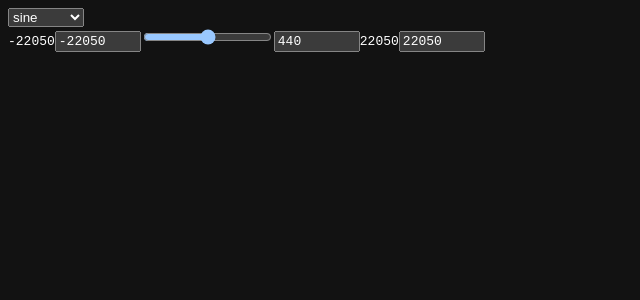
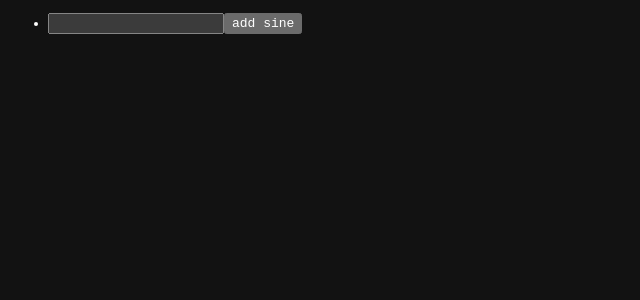
Before and after one commit to ninofiliu/abletoy, a React (Vite) app: page / in a window 1280 px wide. Both pictures are taken after a click on the button "start". Shown: the top 300 px of the page, without its empty margins (0-640 px from the left). Built offline with nearby package versions, Linux system fonts and the light colour scheme.

Commit message:
graph controller

```diff
--- a/src/Nodes.tsx
+++ b/src/Nodes.tsx
@@ -1,156 +1,98 @@
-import { useEffect, useState } from "react";
+import { useState } from "react";
 
-const SelectInput = <T extends string>({
-  value,
-  onChange,
-  options,
-}: {
+type InputProps<T> = {
   value: T;
   onChange: (newValue: T) => any;
-  options: T[];
-}) => {
-  return (
-    <select value={value} onChange={(evt) => onChange(evt.target.value as T)}>
-      {options.map((option) => (
-        <option key={option} value={option}>
-          {option}
-        </option>
-      ))}
-    </select>
-  );
 };
 
-const NumberInput = ({
-  value,
-  onChange,
-  min,
-  max,
-}: {
-  value: number;
-  onChange: (newValue: number) => any;
-  min?: number;
-  max?: number;
-}) => {
-  const [str, setStr] = useState(`${value}`);
-  useEffect(() => {
-    setStr(`${value}`);
-  }, [value]);
-  return (
-    <input
-      style={{ width: "10ch" }}
-      type="number"
-      value={str}
-      min={min}
-      max={max}
-      onChange={(evt) => {
-        const newStr = evt.target.value;
-        setStr(newStr);
-        const newValue = parseFloat(newStr);
-        if (!isNaN(newValue)) onChange(newValue);
-      }}
-    />
-  );
+type Connexion =
+  | { kind: "ctx" }
+  | { kind: "node"; nodeName: string }
+  | { kind: "param"; nodeName: string; paramName: string };
+
+type AppNode = {
+  connexions: Connexion[];
+} & (
+  | {
+      kind: "OscillatorNode";
+      node: OscillatorNode;
+      type: OscillatorNode["type"];
+      frequency: OscillatorNode["frequency"]["value"];
+    }
+  | {
+      kind: "GainNode";
+      node: GainNode;
+      gain: GainNode["gain"]["value"];
+    }
+);
+
+type Graph = {
+  [nodeName: string]: AppNode;
 };
 
-const MinMaxInput = ({
-  value,
-  onChange,
-  min,
-  max,
-}: {
-  value: number;
-  onChange: (newValue: number) => any;
-  min: number;
-  max: number;
-}) => {
-  const [localMin, setLocalMin] = useState(min);
-  const [localMax, setLocalMax] = useState(max);
+const NodeController = ({ appNode }: { appNode: AppNode }) => {
+  return <>TODO</>;
+};
+
+const GraphController = ({ ac }: { ac: AudioContext }) => {
+  const [graph, setGraph] = useState<Graph>({});
+
+  const [newNodeName, setNewNodeName] = useState("");
 
   return (
-    <div>
-      <span>{min}</span>
-      <NumberInput
-        value={localMin}
-        onChange={setLocalMin}
-        min={min}
-        max={localMax}
-      />
-      <input
-        type="range"
-        value={value}
-        onChange={(evt) => onChange(parseFloat(evt.target.value))}
-        min={localMin}
-        max={localMax}
-      />
-      <NumberInput
-        value={value}
-        onChange={onChange}
-        min={localMin}
-        max={localMax}
-      />
-      <span>{max}</span>
-      <NumberInput
-        value={localMax}
-        onChange={setLocalMax}
-        min={localMin}
-        max={max}
-      />
-    </div>
-  );
-};
-
-const OscillatorController = ({ osc }: { osc: OscillatorNode }) => {
-  const [type, setType] = useState<OscillatorNode["type"]>(osc.type);
-  const types = [
-    "custom",
-    "sawtooth",
-    "sine",
-    "square",
-    "triangle",
-  ] as OscillatorNode["type"][];
-
-  const [frequency, setFrequency] = useState(osc.frequency.value);
-
-  return (
-    <>
-      <SelectInput
-        value={type}
-        onChange={(newType) => {
-          osc.type = newType;
-          setType(newType);
-        }}
-        options={types}
-      />
-      <MinMaxInput
-        value={frequency}
-        onChange={(newFrequency) => {
-          osc.frequency.value = newFrequency;
-          setFrequency(newFrequency);
-        }}
-        min={osc.frequency.minValue}
-        max={osc.frequency.maxValue}
-      />
-    </>
+    <ul>
+      {Object.entries(graph).map(([nodeName, appNode]) => (
+        <li key={nodeName}>
+          <h2>{nodeName}</h2>
+          <NodeController appNode={appNode} />
+        </li>
+      ))}
+      <li>
+        <input
+          value={newNodeName}
+          onChange={(evt) => setNewNodeName(evt.target.value)}
+        />
+        <button
+          disabled={newNodeName in graph}
+          onClick={() => {
+            const node = new OscillatorNode(ac);
+            node.start();
+            setGraph({
+              ...graph,
+              [newNodeName]: {
+                connexions: [],
+                kind: "OscillatorNode",
+                node,
+                type: node.type,
+                frequency: node.frequency.value,
+              },
+            });
+            setNewNodeName("");
+          }}
+        >
+          add sine
+        </button>
+      </li>
+    </ul>
   );
 };
 
 export default () => {
   const [state, setState] = useState<
-    { kind: "idle" } | { kind: "started"; osc: OscillatorNode }
-  >({ kind: "idle" });
+    { kind: "idle" } | { kind: "started"; ac: AudioContext }
+  >({
+    kind: "idle",
+  });
 
   const start = async () => {
     const ac = new AudioContext();
     if (ac.state !== "running") await ac.resume();
-    const osc = new OscillatorNode(ac);
-    osc.start();
-    osc.connect(ac.destination);
-    setState({ kind: "started", osc });
+    setState({ kind: "started", ac });
   };
 
   return state.kind === "idle" ? (
     <button onClick={start}>start</button>
   ) : (
-    <OscillatorController osc={state.osc} />
+    <GraphController ac={state.ac} />
   );
 };
```
Also changed, not shown: src/Nodes.legacy.tsx (added, +206 -0 lines).
